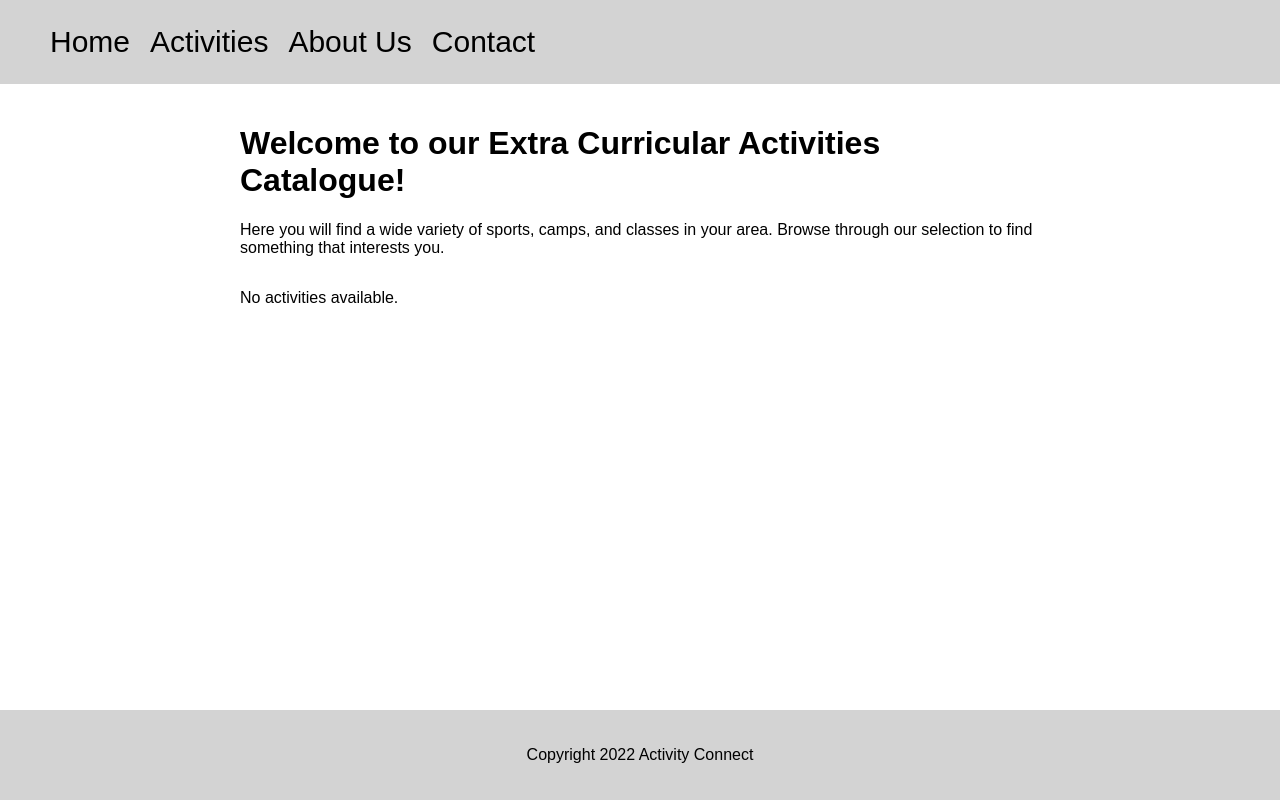
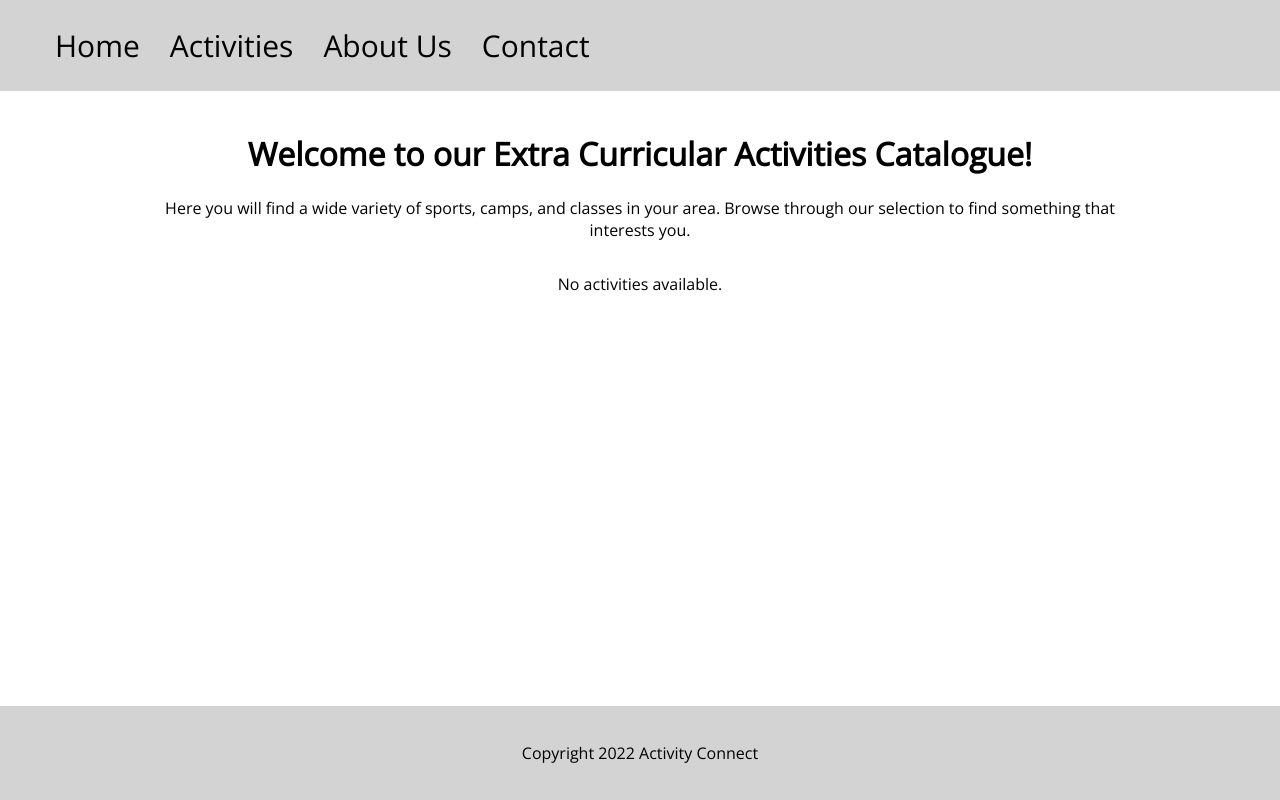
Before and after one commit to NightShift3201/activityconnect, a Django app: page /home/ in a window 1280 px wide. Run offline with Django 4.2, Linux system fonts and the light colour scheme; data that the repository does not hold is empty.

Commit message:
Update main.css

```diff
--- a/main/static/main/main.css
+++ b/main/static/main/main.css
@@ -1,5 +1,6 @@
+@import url('https://fonts.googleapis.com/css?family=Open+Sans&display=swap');
 body {
-  font-family: sans-serif;
+  font-family: 'Open Sans', sans-serif;
   margin: 0;
   padding: 0;
   display: flex;
@@ -11,7 +12,7 @@ body {
     background-color: lightgray;
     display: flex;
     justify-content: space-between;
-    align-items: right;
+    align-items: center;
     padding: 25px 40px;
   }
 
@@ -24,7 +25,7 @@ body {
   }
 
   header li {
-    margin: 0 10px;
+    margin: 0 15px;
   }
 
   header a {
@@ -32,17 +33,21 @@ body {
     color: black;
   }
 
+
   main {
     flex: 1;
-    max-width: 800px;
+    max-width: 75%;
     margin: 0 auto;
     padding: 20px;
+    text-align: center;
   }
+
+
 
   #storefront {
     display: grid;
     grid-template-columns: repeat(auto-fit, minmax(200px, 1fr));
-    grid-gap: 20px;
+    grid-gap: 40px;
   }
 
   .activity {
```
